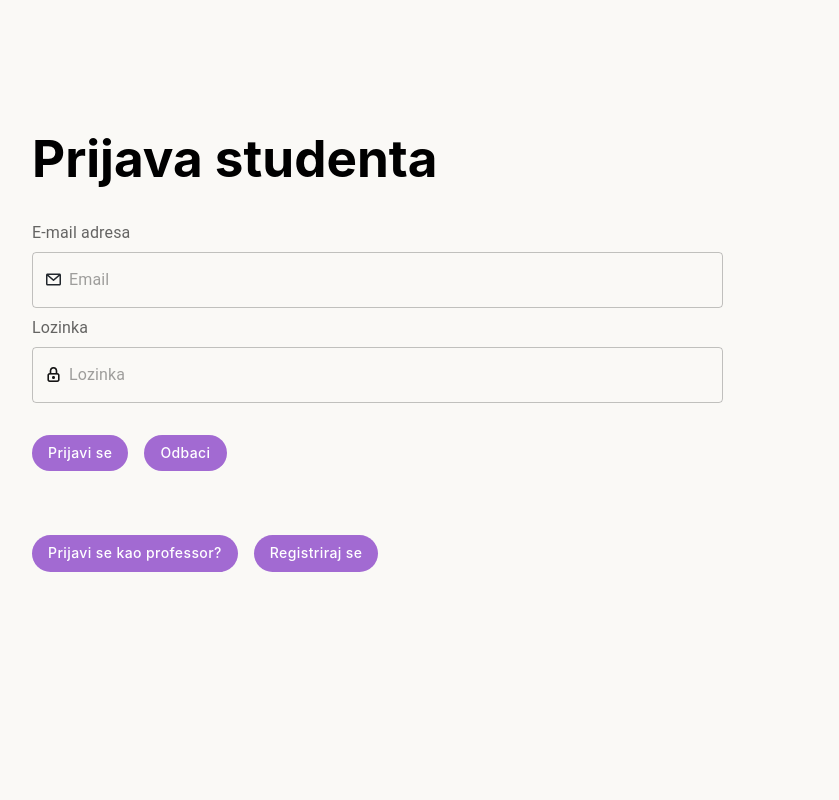
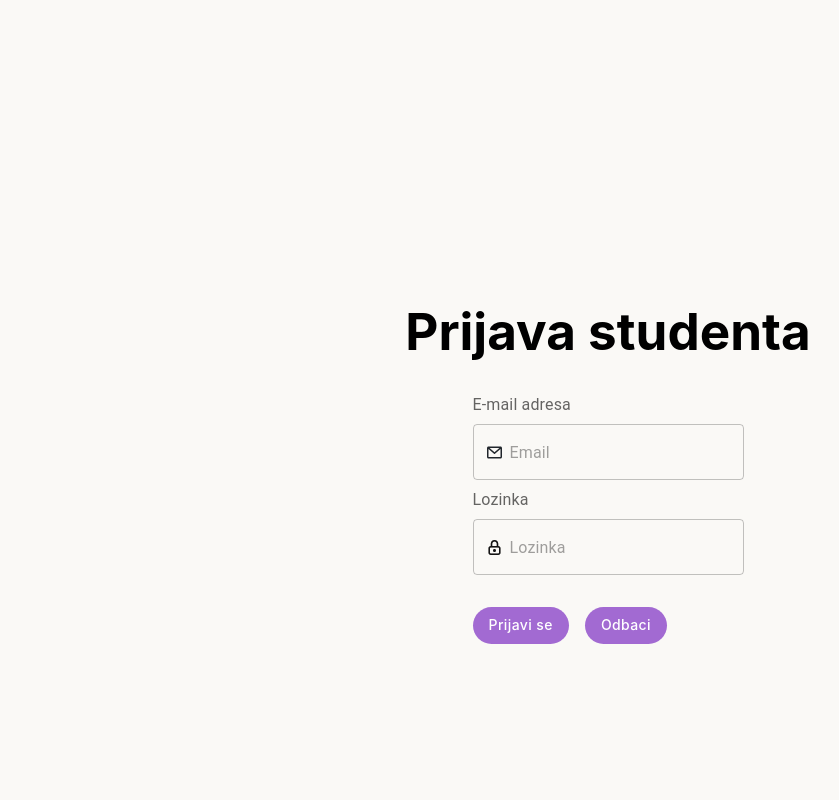
Before and after one commit to lukakolacevic/Comperio-frontend, a React (Vite) app: page /login in a window 1280 px wide. Shown: the top 800 px of the page, without its empty margins (32-871 px from the left). Built offline with nearby package versions, Linux system fonts and the light colour scheme.

Commit message:
Update LoginPage.css

```diff
--- a/src/pages/loginpage/LoginPage.css
+++ b/src/pages/loginpage/LoginPage.css
@@ -1,21 +1,56 @@
+/* Center the form both vertically and horizontally */
 .login-wrapper {
-    width: 100vw;
-    height: fit-content;
     display: flex;
     justify-content: center;
+    align-items: center;
+    height: 100vh; /* Full screen height to center vertically */
+    width: 100vw;
+    flex-direction: column; /* Stack elements vertically */
 }
 
+/* Login container holding the form */
 .login-container {
     width: 90%;
-    margin: 2rem 0;
+    max-width: 600px;
     display: flex;
     flex-direction: column;
+    align-items: center;
 }
 
+/* Logo positioning slightly above the form */
+.logo {
+    margin-bottom: 2rem; /* Add some spacing below the logo */
+}
+
+/* Form layout */
 .login-form {
     display: flex;
     flex-direction: column;
     margin-bottom: 2rem;
-    width: 60%;
+    width: 100%;
     gap: 0.5rem;
 }
+
+/* Button container for form buttons */
+.button-container {
+    display: flex;
+    justify-content: space-between;
+    width: 100%;
+    margin-top: 1rem;
+}
+
+/* Error message styling */
+.error-message {
+    margin-top: 1rem;
+    text-align: center;
+    width: 100%;
+}
+
+/* Bottom buttons container for switching login and registering */
+.bottom-buttons-container {
+    display: flex;
+    flex-wrap: wrap;
+    justify-content: center;
+    gap: 1rem;
+    margin-top: 1rem;
+}
```
